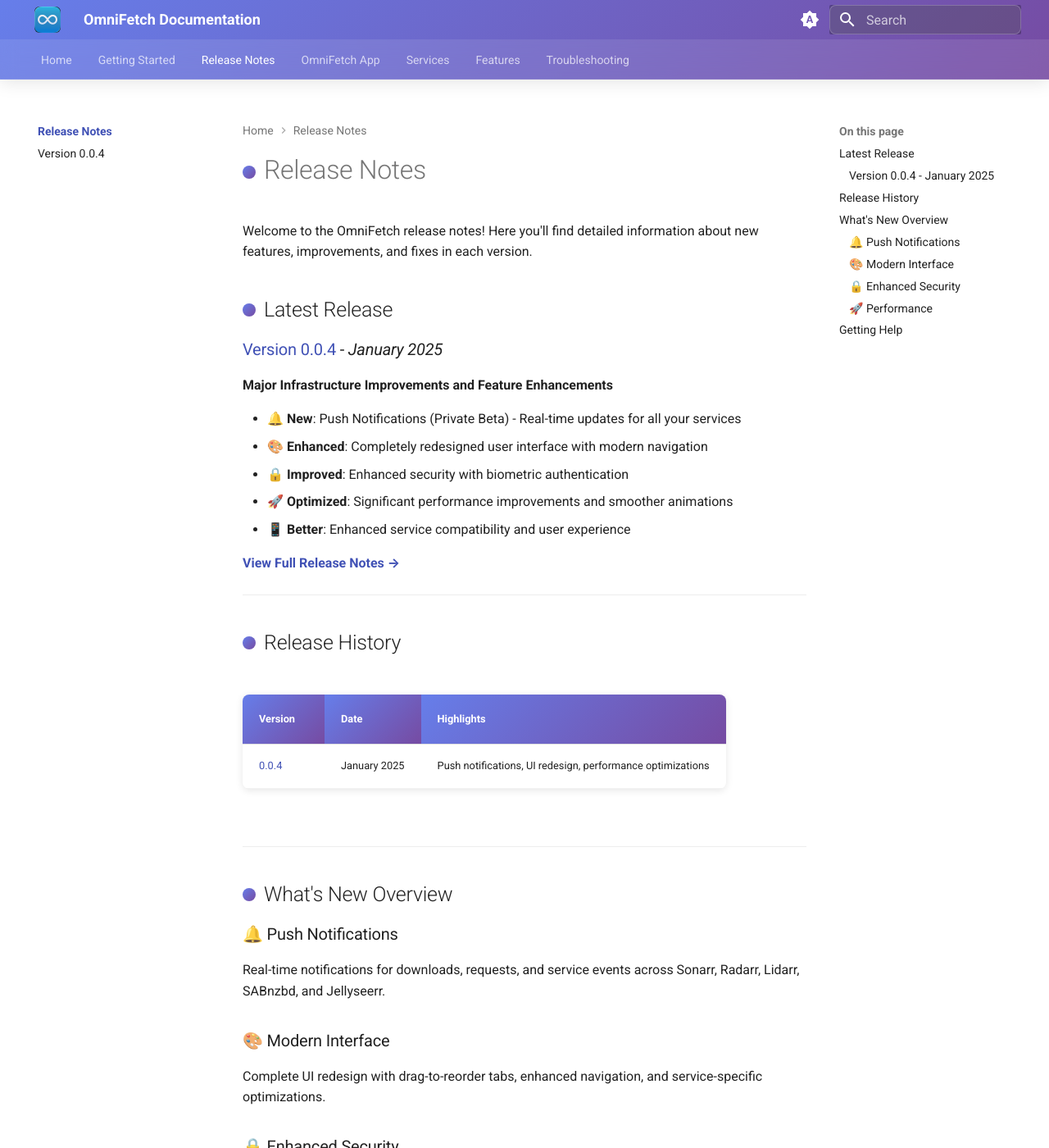
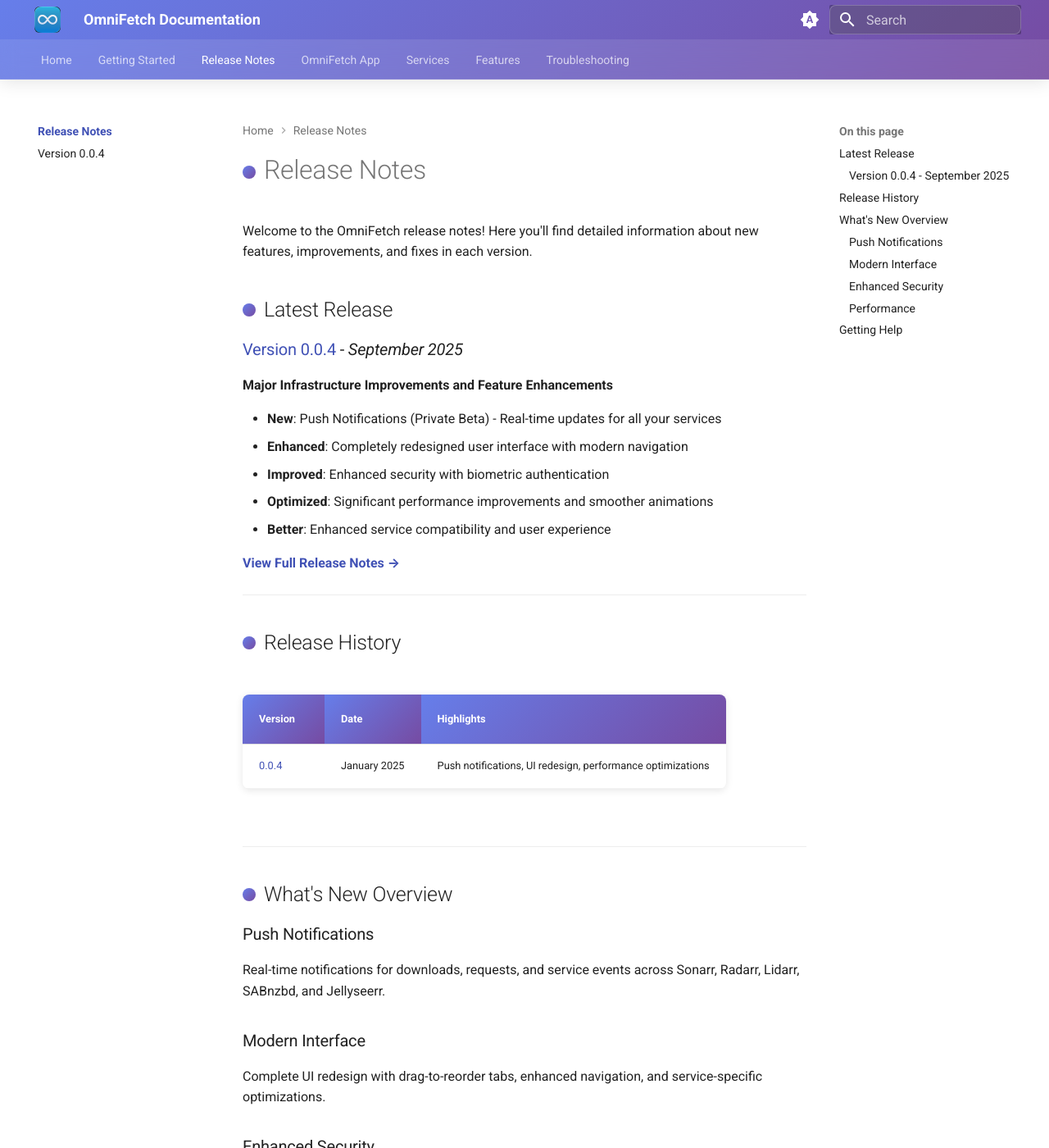
Before and after one commit to noodlemctwoodle/OmniFetch-Wiki, an MkDocs documentation site: the page built from docs/release-notes/index.md, in a window 1280 px wide and 1400 px high. Shown: the whole window at 82% size. Built offline with MkDocs 1.6.1 and Material for MkDocs 9.7.7, drawn with Linux system fonts in a browser that asks for light colours; some of the changed text lies outside the part shown.

Commit message:
docs(release-notes): refine v0.0.4 release documentation format and build information
Updated release notes format by removing emoji characters from section headers
for improved readability and professional presentation. Refined content
organization and updated build information references.

Changes made:
- docs/release-notes/v0.0.4.md: Removed emoji characters from all section headers while maintaining content structure
- docs/release-notes/index.md: Updated release date reference and refined summary content for consistency

Technical details:
- Standardized section header formatting across release documentation
- Maintained all technical content and feature descriptions
- Improved document readability for professional presentation
- Updated Build(239) information display

Documentation: Refined release notes formatting for version 0.0.4

```diff
--- a/docs/release-notes/index.md
+++ b/docs/release-notes/index.md
@@ -4,14 +4,15 @@
 
 ## Latest Release
 
-### [Version 0.0.4](v0.0.4.md) - *January 2025*
+### [Version 0.0.4](v0.0.4.md) - *September 2025*
+
 **Major Infrastructure Improvements and Feature Enhancements**
 
-- 🔔 **New**: Push Notifications (Private Beta) - Real-time updates for all your services
-- 🎨 **Enhanced**: Completely redesigned user interface with modern navigation
-- 🔒 **Improved**: Enhanced security with biometric authentication
-- 🚀 **Optimized**: Significant performance improvements and smoother animations
-- 📱 **Better**: Enhanced service compatibility and user experience
+- **New**: Push Notifications (Private Beta) - Real-time updates for all your services
+- **Enhanced**: Completely redesigned user interface with modern navigation
+- **Improved**: Enhanced security with biometric authentication
+- **Optimized**: Significant performance improvements and smoother animations
+- **Better**: Enhanced service compatibility and user experience
 
 [**View Full Release Notes →**](v0.0.4.md)
 
@@ -27,16 +28,16 @@
 
 ## What's New Overview
 
-### 🔔 Push Notifications
+### Push Notifications
 Real-time notifications for downloads, requests, and service events across Sonarr, Radarr, Lidarr, SABnzbd, and Jellyseerr.
 
-### 🎨 Modern Interface
+### Modern Interface
 Complete UI redesign with drag-to-reorder tabs, enhanced navigation, and service-specific optimizations.
 
-### 🔒 Enhanced Security
+### Enhanced Security
 Biometric authentication protection and improved security throughout the app.
 
-### 🚀 Performance
+### Performance
 Significant speed improvements, reduced memory usage, and smoother animations.
 
 ---
```
Also changed, not shown: docs/release-notes/v0.0.4.md (+8 -8 lines).
